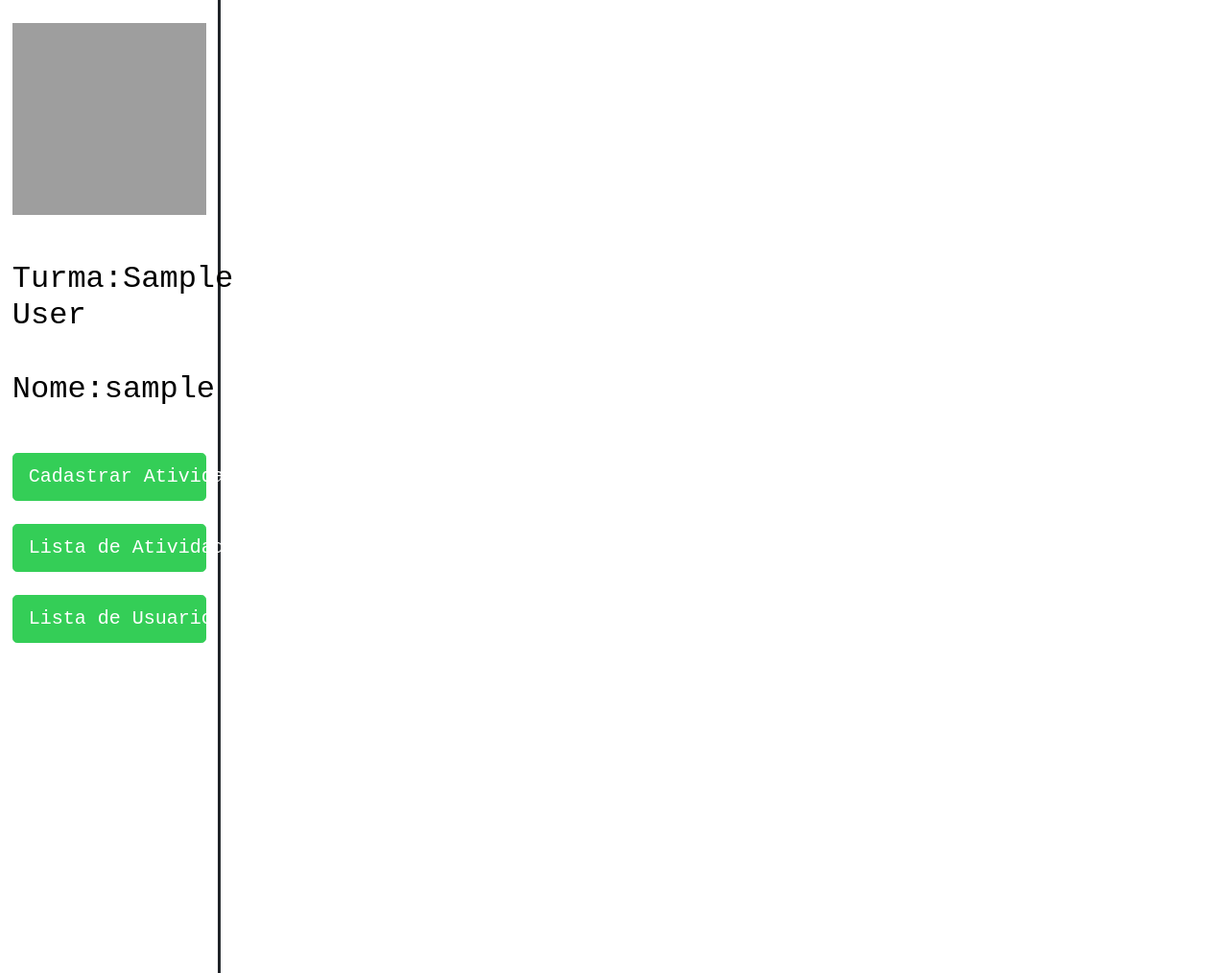
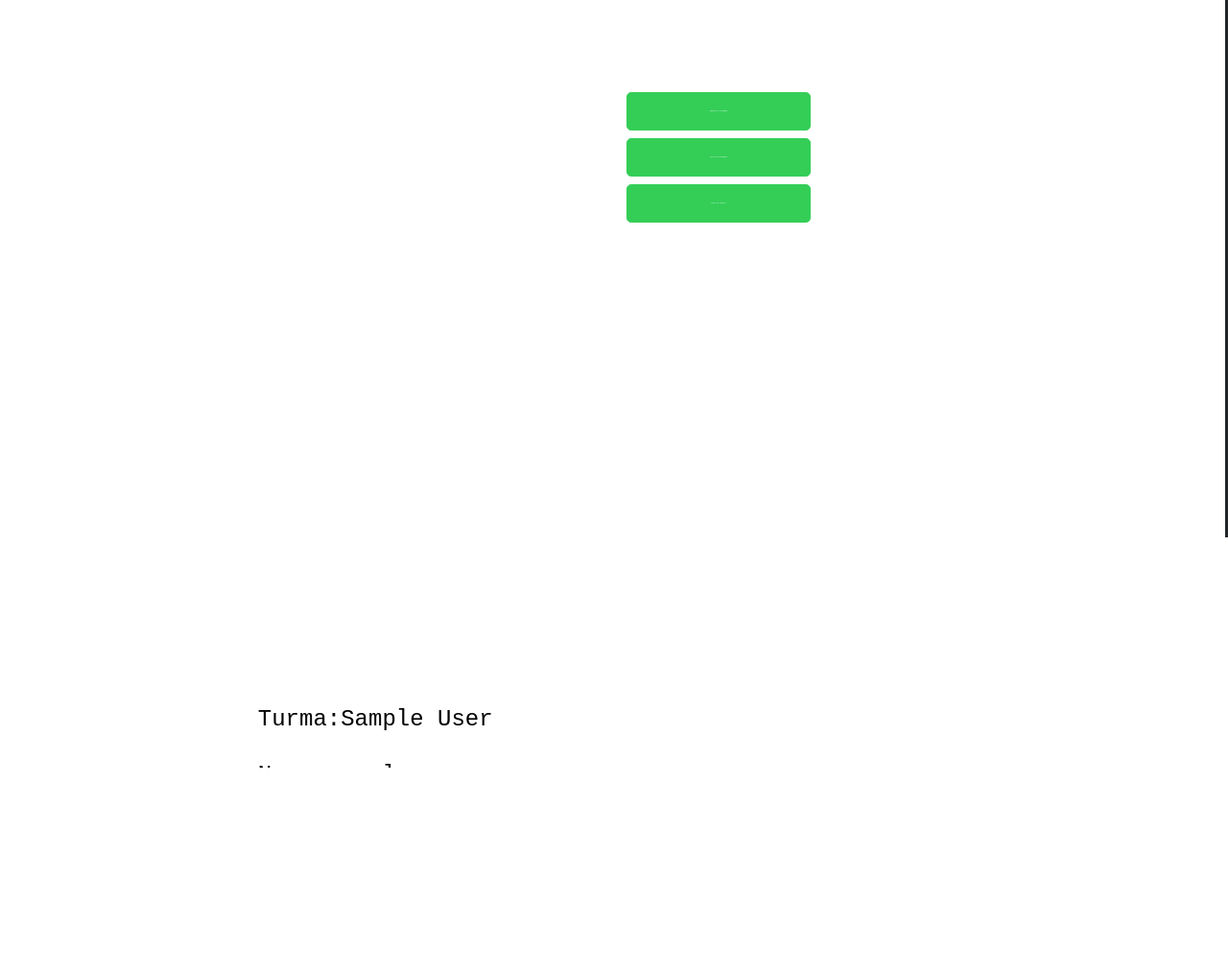
Before and after one commit to pedroca0312/agenta-teste, a PHP site: page /views/cabecalho.php in a window 1280 px wide. Shown: the whole page at 96% size. After the commit the page ends 800 px from the top, so only its background shows below. Run offline with PHP 8.4, Linux system fonts and the light colour scheme; the visitor is signed in with stand-in values (Sample User, id 1); grey boxes are pictures that could not be loaded.

Commit message:
Add files via upload

```diff
--- a/tcc-master/tcc/css/style_cabecalho.css
+++ b/tcc-master/tcc/css/style_cabecalho.css
@@ -33,3 +33,45 @@ h2{
     font-family: "Courier New", Courier, monospace;
     color: black;
 }
+
+@media screen and (max-width: 980px) {
+
+
+
+}
+.tudo{
+    border: solid;
+    margin-right:0%;
+    marin-top:80%;
+    padding-bottom: 25%;
+    border-left: transparent;
+    border-top: transparent;
+    border-bottom: transparent;
+    padding-left: 1%;
+    padding-right: 1%;
+    font-family: "Courier New", Courier, monospace;
+}
+img{
+    position: fixed;
+    margin-top:70%;
+    margin-left: 0%;
+    width: 20%;
+    height: 10%;
+}
+.btn-secondary{
+    position: fixed;
+    margin-left: 50%;
+    width: 15%;
+    height: 5%;
+    background-color: #34ce57;
+    border-color: #34ce57;
+    font-size: 10%;
+}
+h2{
+    font-size: 150%;
+    margin-left: 20%;
+    position: fixed;
+    margin-top: 50%;
+    font-family: "Courier New", Courier, monospace;
+    color: black;
+}
```
